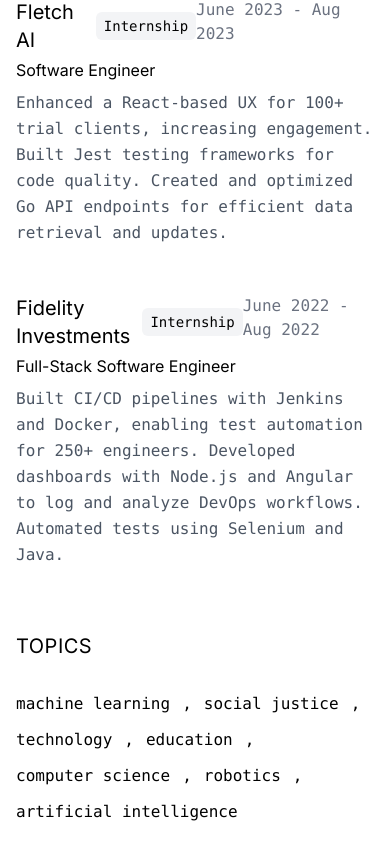
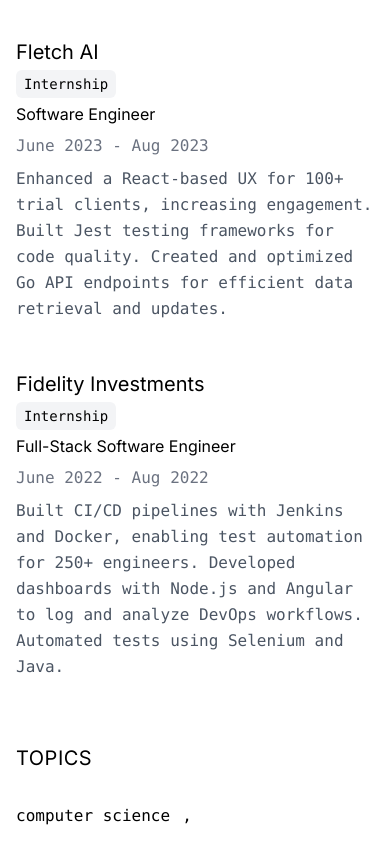
Before and after one commit to arush-mehrotra/portfolio, a Next.js app: page / in a window 390 px wide. Shown: the part 1000-1842 px from the top of the page. Built offline with nearby package versions, Linux system fonts and the light colour scheme.

Commit message:
adjusted mobile

```diff
--- a/app/page.tsx
+++ b/app/page.tsx
@@ -80,13 +80,11 @@
 `;
 
 const topics = [
+  "computer science",
   "machine learning",
-  "social justice",
-  "technology",
-  "education",
-  "computer science",
+  "artificial intelligence",
+  "web development",
   "robotics",
-  "artificial intelligence",
 ];
 
 const Navigation = React.memo(() => (
@@ -133,19 +131,19 @@
 			<div className="space-y-12">
 				{workExperience.map((work, index) => (
 				<div key={index} className="space-y-2">
-					<div className="flex justify-between items-start">
+					<div className="flex flex-col md:flex-row justify-between md:items-start">
 					<div>
-						<div className="flex items-center space-x-3">
+						<div className="flex flex-col md:flex-row md:items-center md:space-x-3">
 						<h3 className="text-xl font-light inter">{work.company}</h3>
 						{work.type && (
-							<span className="inline-block px-2 py-1 text-sm bg-gray-100 rounded-md font-mono">
+							<span className="inline-block w-fit px-2 py-1 text-sm bg-gray-100 rounded-md font-mono mt-1 md:mt-0">
 							{work.type}
 							</span>
 						)}
 						</div>
 						<p className="text-base font-light inter mt-1">{work.position}</p>
 					</div>
-					<p className="text-gray-500 font-mono">{work.date}</p>
+					<p className="text-gray-500 font-mono mt-2 md:mt-0">{work.date}</p>
 					</div>
 					<p className="font-mono text-gray-600 leading-relaxed">{work.description}</p>
 				</div>
```
